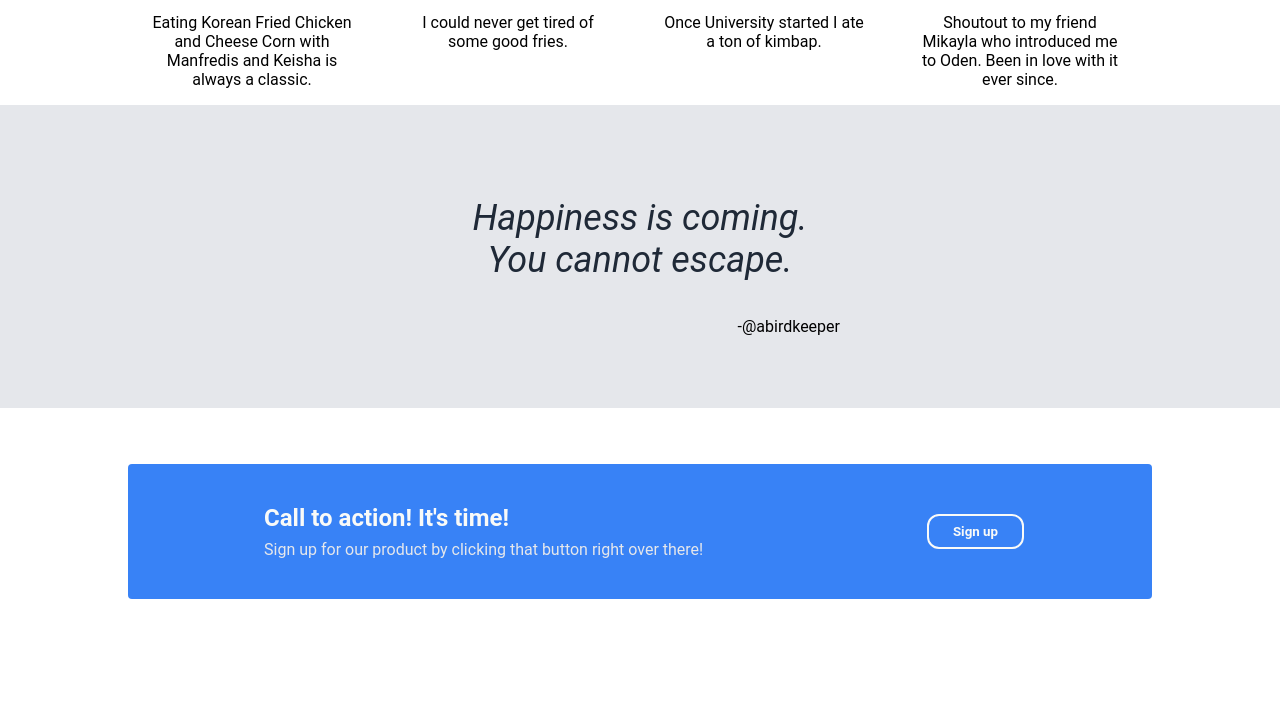
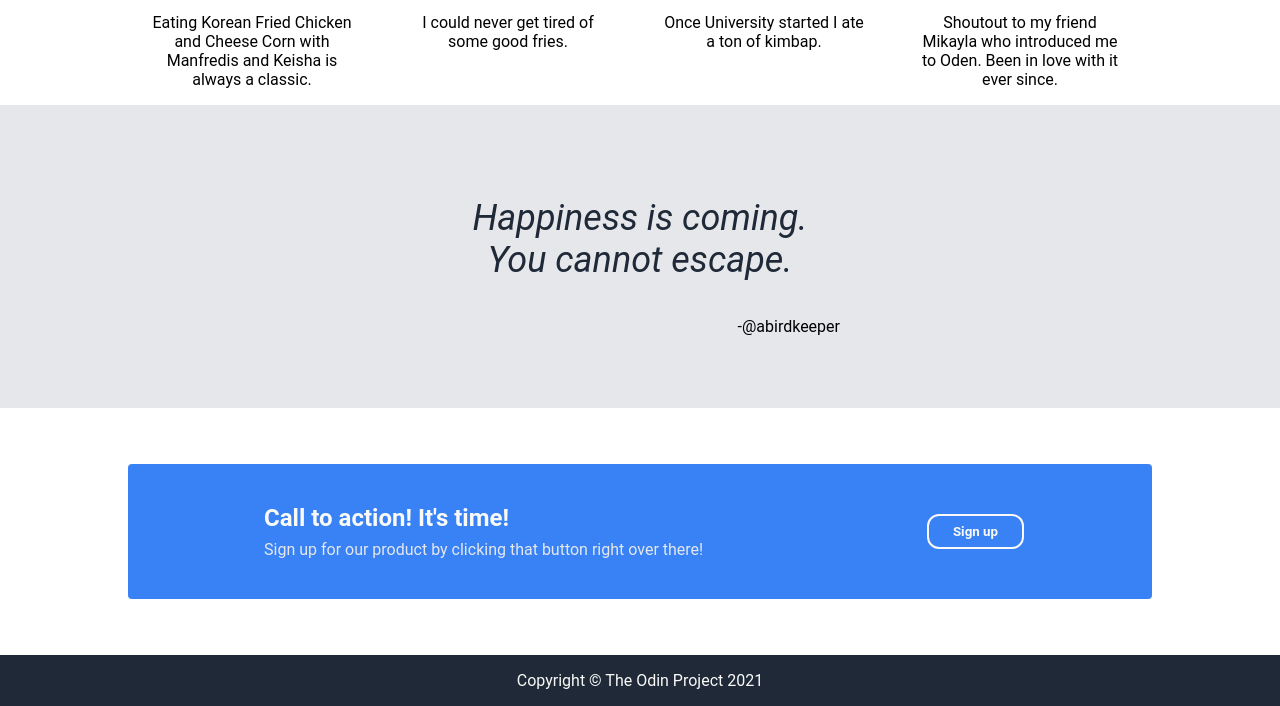
Before and after one commit to argelhunos/odin-landing-page, a plain HTML site: page index.html in a window 1280 px wide. Shown: the part 813-1519 px from the top of the page. Before the commit the page ends 1468 px from the top, so only its background shows below. Drawn offline with Linux system fonts and the light colour scheme.

Commit message:
Add footer and CSS styling

```diff
--- a/index.html
+++ b/index.html
@@ -62,5 +62,9 @@
                 <button>Sign up</button>
             </div>
         </div>
+
+        <div class="footer">
+            <p>Copyright © The Odin Project 2021</p>
+        </div>
     </body>
 </html>
--- a/style.css
+++ b/style.css
@@ -177,3 +177,15 @@ a {
     border-radius: 12px;
     border: 2px solid #F9FAF8;
 }
+
+.footer {
+    display: flex;
+    justify-content: center;
+    align-items: center;
+    background-color: #1F2937;
+    margin-top: auto;
+}
+
+.footer p {
+    color: #F9FAF8;
+}
```
